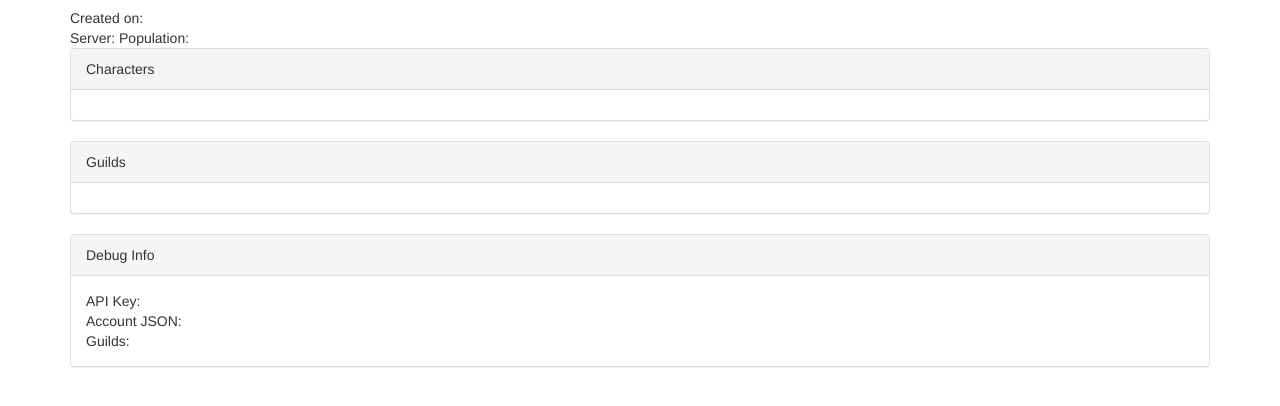
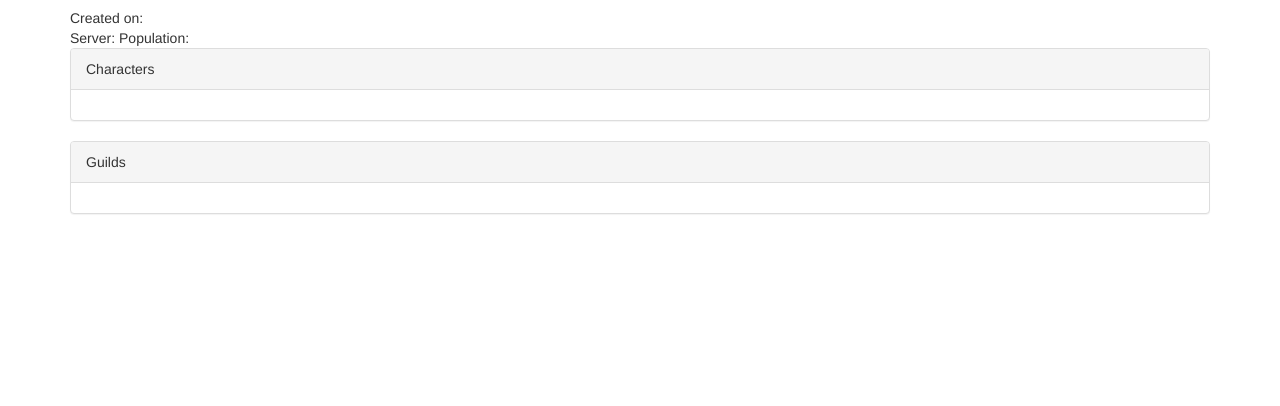
Before and after one commit to wporter82/gw2armory, a website: page index.html in a window 1280 px wide. Shown: the part 82-488 px from the top of the page. Drawn offline with nearby package versions, Linux system fonts and the light colour scheme; some packages are replaced by stand-ins of ours; no server answers; a script that the page names is missing.

Commit message:
Cleaned up some code that was commented out.

```diff
--- a/accountInfo.html
+++ b/accountInfo.html
@@ -21,13 +21,3 @@
 		</div>
 	</div>
 </div>
-
-
-<div class="panel panel-default">
-	<div class="panel-heading">Debug Info</div>
-	<div class="panel-body">
-		<div>API Key:{{APIKey}}</div>
-		<div>Account JSON:{{account}}</div>
-		<div>Guilds:{{guilds}}</div>
-	</div>
-</div>
--- a/main.js
+++ b/main.js
@@ -6,7 +6,6 @@
 			$localStorage.APIKey = key;
 		}
 
-
 	}
 
 	var MainController = function($scope,$http,$localStorage) {
@@ -14,7 +13,6 @@
 		var onError = function(response) {
 			console.log(response);
 			$scope.error = "Could not get data. (" + response.data.text + ")";
-			// $scope.error = "Could not get data.";
 		}
 
 		var onAccountComplete = function(response) {
```
Also changed, not shown: APIKey.html (+0 -1 lines), index.html (+0 -5 lines).
